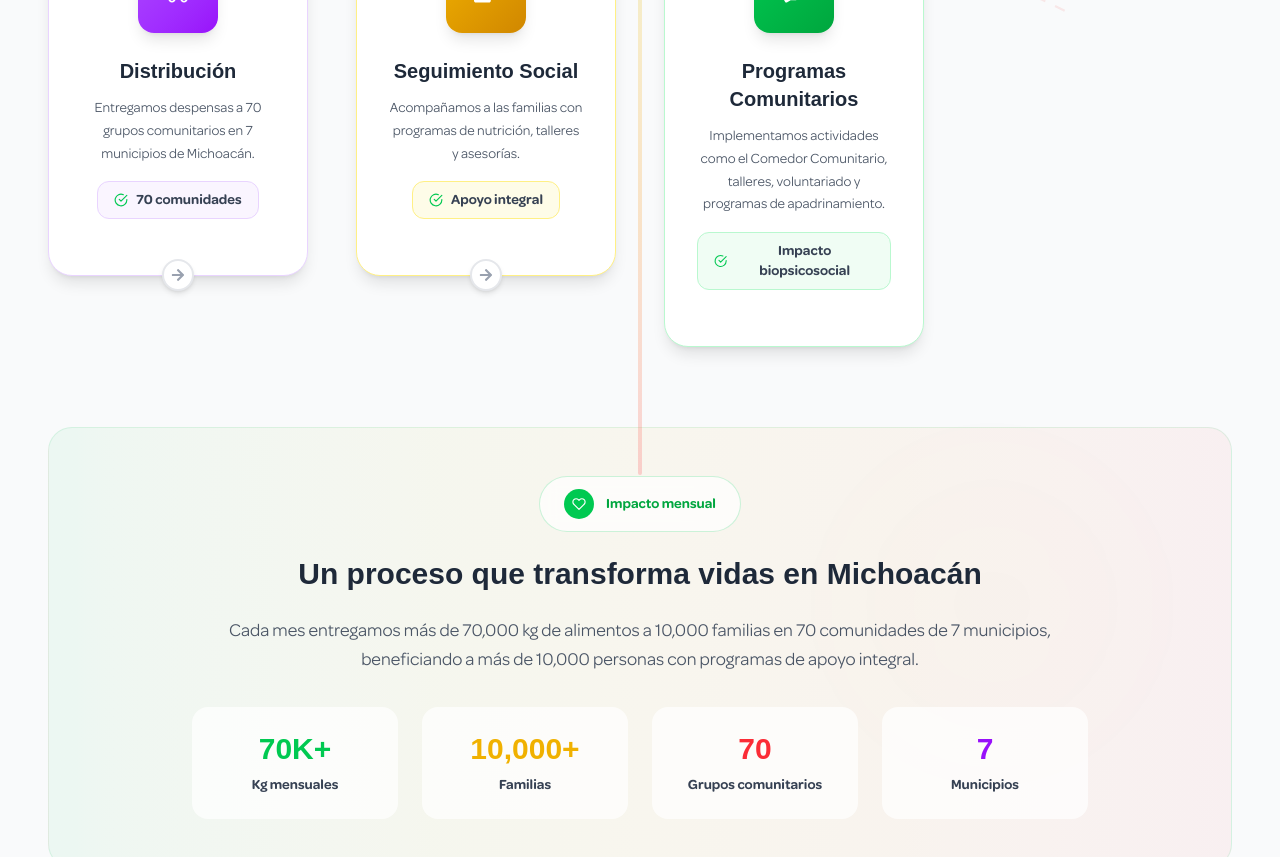
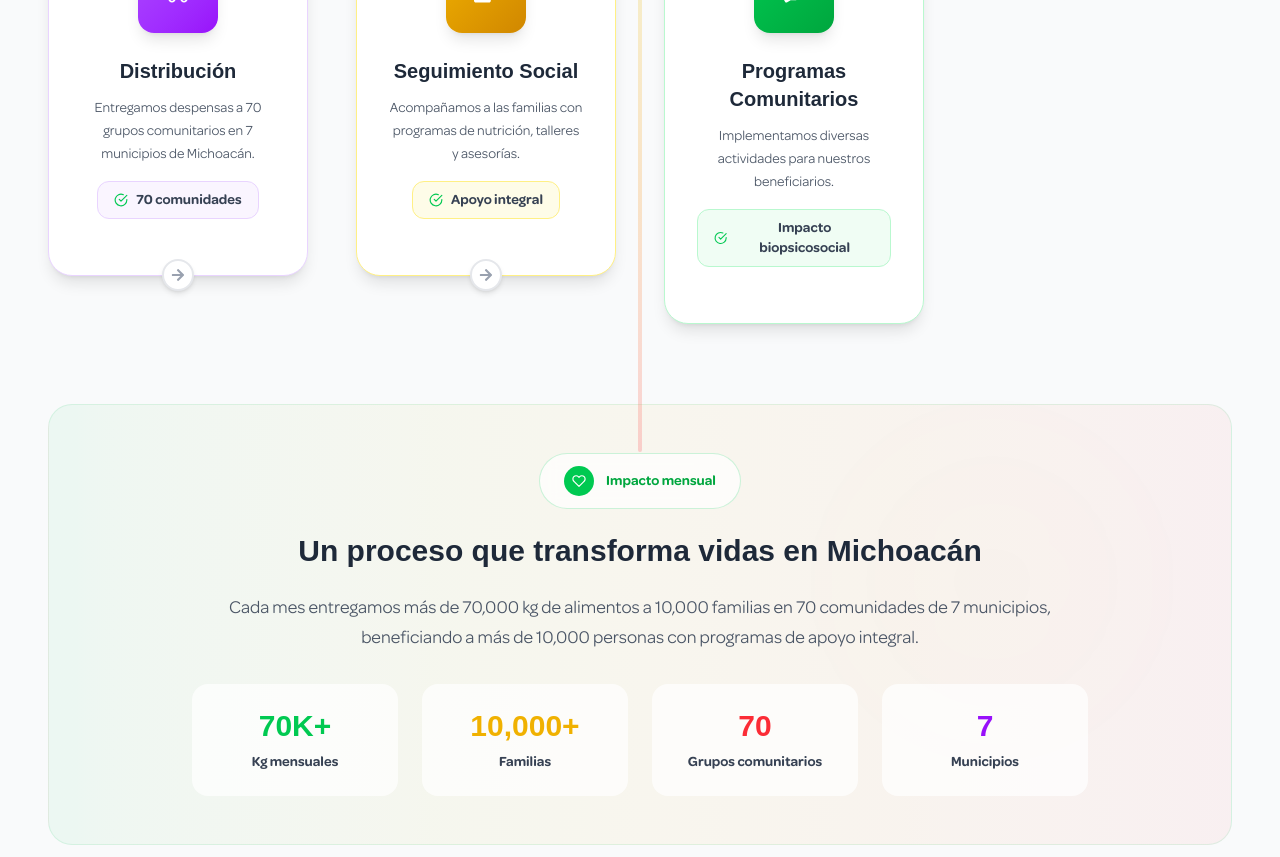
Before and after one commit to EdgarMartinezEsqueda/BAMXZamora, a React (Vite) app: page / in a window 1280 px wide. Shown: the part 3140-3997 px from the top of the page. Built offline with nearby package versions, Linux system fonts and the light colour scheme; a web font is replaced by a local one.

Commit message:
feat: ahora si hay algun link en el aparatado de procesos se podrá redirigir a este

```diff
--- a/src/components/process/Process.jsx
+++ b/src/components/process/Process.jsx
@@ -67,10 +67,11 @@ const ProcessSection = () => {
       icon: <FaHandsHelping />,
       number: "07",
       title: "Programas Comunitarios",
-      description: "Implementamos actividades como el Comedor Comunitario, talleres, voluntariado y programas de apadrinamiento.",
+      description: "Implementamos diversas actividades para nuestros beneficiarios.",
       color: "from-green-500 to-green-600",
       bgColor: "bg-green-50",
       borderColor: "border-green-200",
+      link: "/programas",
       stats: "Impacto biopsicosocial"
     }
   ];
@@ -162,7 +163,13 @@ const ProcessSection = () => {
 
                     <div className="text-center">
                       <h3 className="text-xl font-bold text-gray-800 mb-3 group-hover:text-green-600 transition-colors">
-                        {item.title}
+                        {item.link ?
+                          <a href={item.link}>
+                            {item.title}
+                          </a>
+                        : item.title
+                        }
+
                       </h3>
                       <p className="text-gray-600 text-sm leading-relaxed mb-4">
                         {item.description}
```
